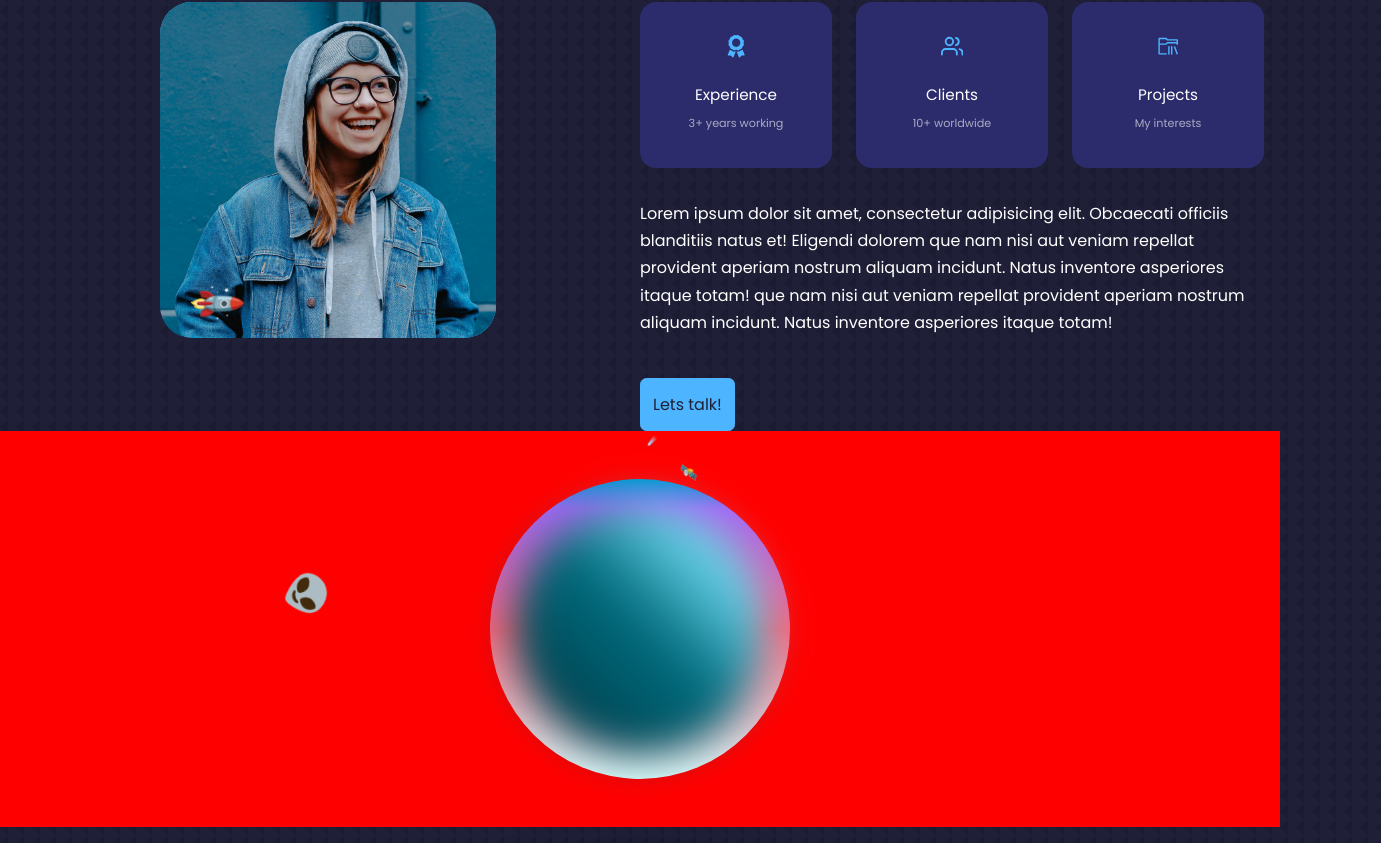
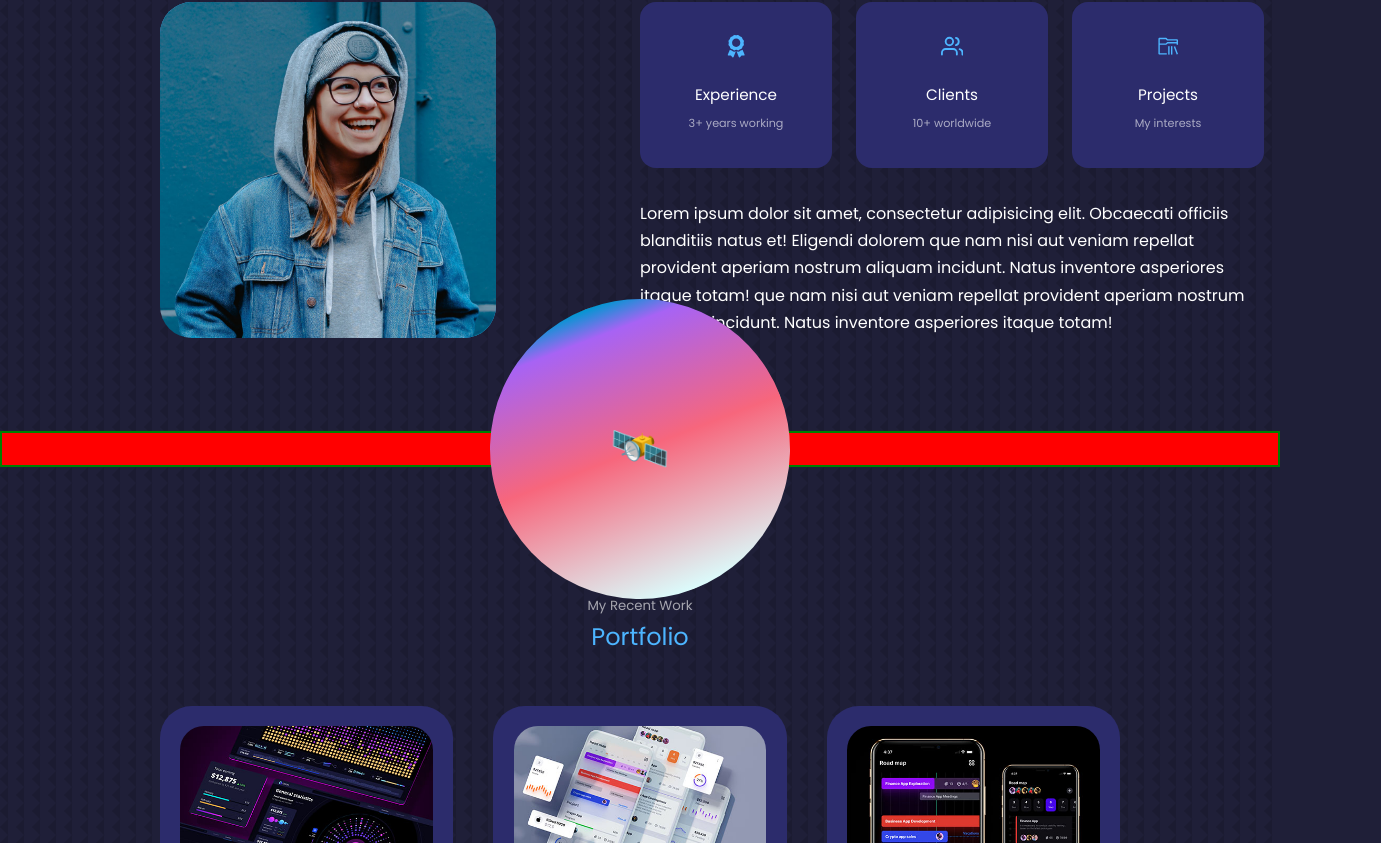
Before and after one commit to webdesignsbytom/webdesignbytom-portfolio, a React (Create React App) app in the folder client/: page / in a window 1280 px wide. Shown: the part 1037-1880 px from the top of the page, 1381 px wide, since content can reach past the window. Built offline with nearby package versions, Linux system fonts and the light colour scheme.

Commit message:
centered

```diff
--- a/client/src/components/orbitAnimation/OrbitAnimation.jsx
+++ b/client/src/components/orbitAnimation/OrbitAnimation.jsx
@@ -4,13 +4,13 @@ import './orbitAnimation.css';
 function OrbitAnimation() {
   return (
     <div className='orbit__container'>
-      <div className='outer__circle'>
+      <div className='boundry__container'>
         <div className='circle'></div>
+        <div class='satellite1'>🛰️</div>
+        {/* <div class='satellite2'>🚀</div>
+      <div class='satellite3'>👽</div>
+      <div class='satellite4'>☄️</div> */}
       </div>
-      <div class='satellite1'>🛰️</div>
-      <div class='satellite2'>🚀</div>
-      <div class='satellite3'>👽</div>
-      <div class='satellite4'>☄️</div>
     </div>
   );
 }
--- a/client/src/components/orbitAnimation/orbitAnimation.css
+++ b/client/src/components/orbitAnimation/orbitAnimation.css
@@ -1,15 +1,18 @@
 .orbit__container {
-  display: grid;
-  place-content: center;
+  background-color: red;
   width: 100%;
-  background-color: red;
-  padding: 3rem 0;
-  transform-style: preserve-3d;
+  height: auto;
 }
 
-.planet {
-  position: absolute;
-  transform: translate(-50%, -50%);
+.boundry__container {
+  border: 2px solid green;
+  padding: 1rem;
+  display: flex;
+  justify-content: center;
+  align-items: center;
+}
+
+.circle {
   width: 300px;
   height: 300px;
   border-radius: 50%;
@@ -23,59 +26,23 @@
   background-size: cover;
   background-repeat: repeat-x;
   box-shadow: inset 0 0 20px rgba(0, 0, 0, 1) 0 0 50px #4069ff;
-  animation: animatePlanet 15s linear infinite;
   transform: rotate(-21deg);
   z-index: 1;
   border: none;
+  position: absolute;
 }
 
-.circle {
-  background: #000;
-  width: 100%;
-  height: 100%;
-  background: linear-gradient(
-    #0097d1 0%,
-    #a763f4 10%,
-    #f7667c 50%,
-    #dbfcfc 100%
-  );
-  border-radius: 50%;
-  display: flex;
-  justify-content: center;
-  align-items: center;
-  position: relative;
-  animation: spin 10s linear;
+.satellite1 {
+  font-size: 3rem;
+  z-index: 2;
+  position: absolute;
 }
-.outer__circle {
-  height: 300px;
-  width: 300px;
-}
-.circle:before {
-  content: '';
-  position: absolute;
-  width: 250px;
-  height: 250px;
-  border-radius: 50%;
-  background: linear-gradient(#67d1e9 10%, #006a7b 50%, #00404e 100%);
-  transform: rotateZ(45deg);
-  filter: blur(20px);
-}
-
-.circle:after {
-  content: '';
-  position: absolute;
-  width: 90%;
-  height: 65px;
-  background: rgba(0, 0, 0, 0.45);
-  border-radius: 50%;
-  bottom: -50%;
-  filter: blur(20px);
-}
+/*
 .satellite1 {
   position: absolute;
   z-index: 2;
   font-size: 3.2rem;
-  animation: animateSatellite1 5s linear infinite;
+  animation: animateSatellite1 10s linear infinite;
   transform: rotate(15deg);
 }
 
@@ -93,76 +60,4 @@
   75% {
     padding-right: 60rem;
   }
-}
-
-.satellite2 {
-  position: absolute;
-  z-index: 2;
-  font-size: 3.2rem;
-  animation: animateSatellite2 8s linear infinite;
-  transform: rotate(45deg);
-}
-
-@keyframes animateSatellite2 {
-  25% {
-    padding-left: 40rem;
-    z-index: 2;
-  }
-  26% {
-    z-index: -1;
-  }
-  50% {
-    font-size: 0.1rem;
-  }
-  75% {
-    padding-right: 60rem;
-  }
-}
-
-.satellite3 {
-  position: absolute;
-  z-index: 2;
-  font-size: 3.2rem;
-  animation: animateSatellite3 6s linear infinite;
-  transform: rotate(76deg);
-}
-
-@keyframes animateSatellite3 {
-  25% {
-    padding-left: 45rem;
-    z-index: 2;
-  }
-  26% {
-    z-index: -1;
-  }
-  50% {
-    font-size: 0.1rem;
-  }
-  75% {
-    padding-right: 40rem;
-  }
-}
-
-.satellite4 {
-  position: absolute;
-  z-index: 2;
-  font-size: 3.2rem;
-  animation: animateSatellite4 12s linear infinite;
-  transform: rotate(-5deg);
-}
-
-@keyframes animateSatellite4 {
-  25% {
-    padding-left: 70rem;
-    z-index: 2;
-  }
-  26% {
-    z-index: -1;
-  }
-  50% {
-    font-size: 0.1rem;
-  }
-  75% {
-    padding-right: 60rem;
-  }
-}
+} */
```
